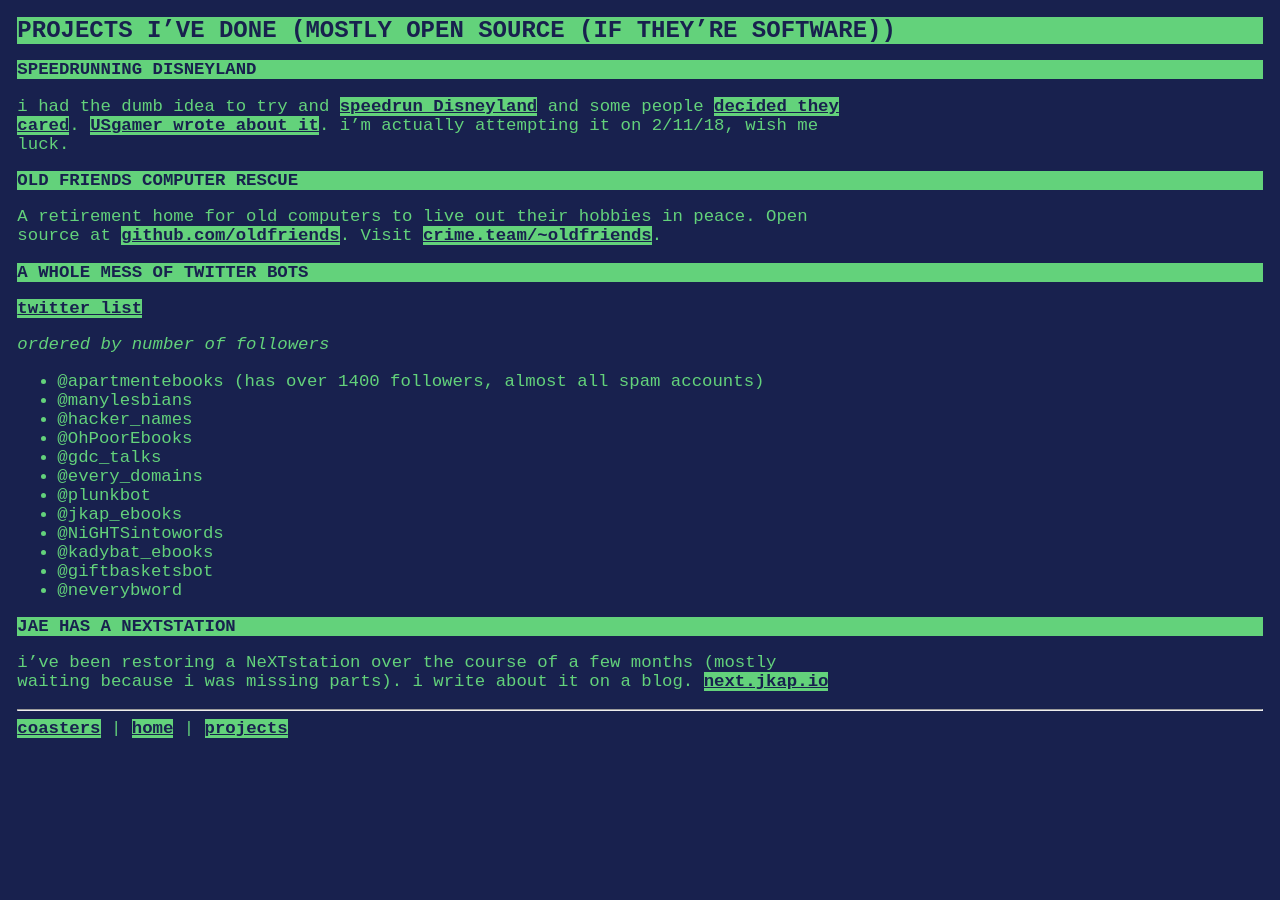
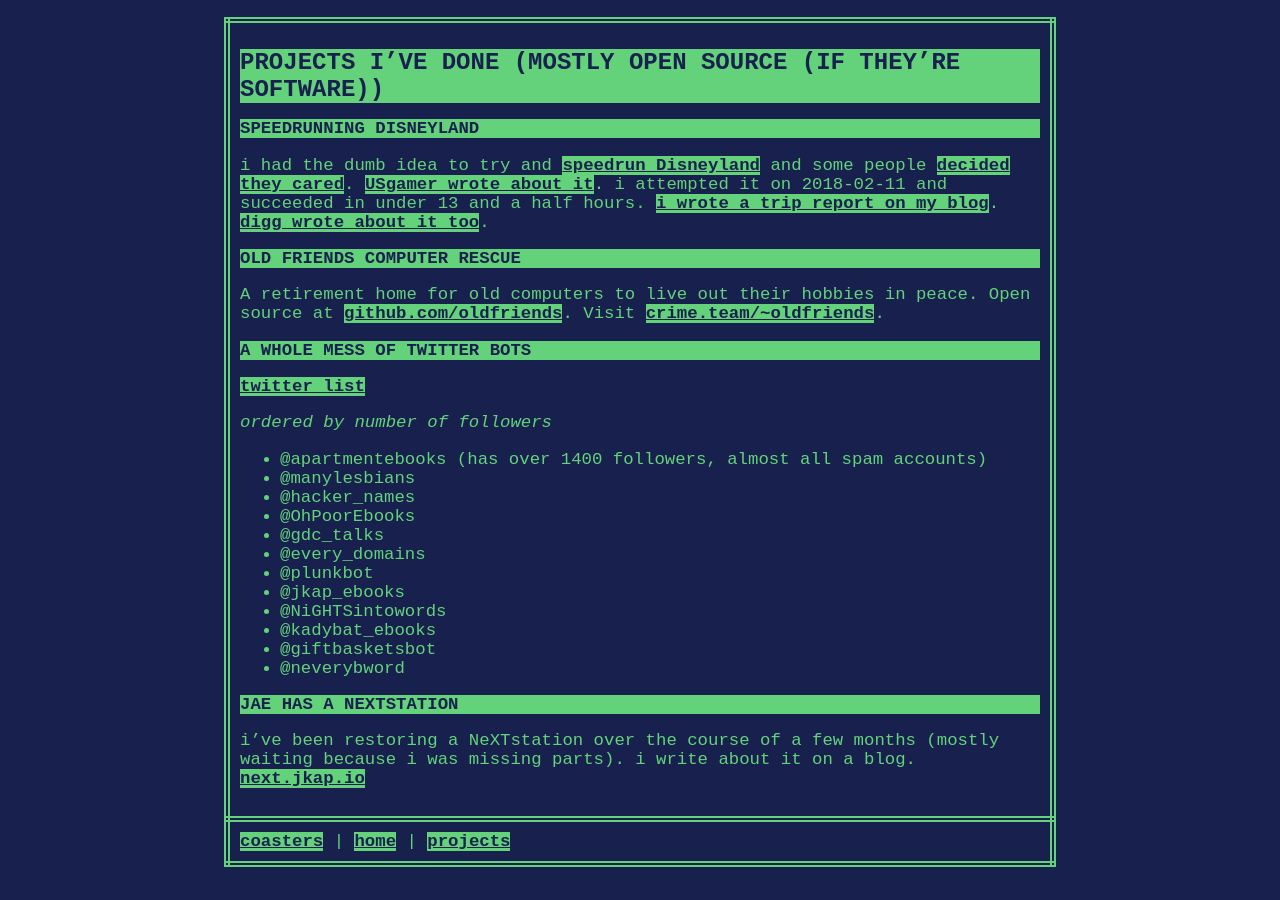
Before and after one commit to jkap/jkap-crimeteam, a Jekyll site: the page built from projects.md, in a window 1280 px wide. Built offline with Jekyll 4.4.1, drawn with Linux system fonts in a browser that asks for light colours.

Commit message:
updated layouts for rest of site

```diff
--- a/_layouts/default-2.html
+++ b/_layouts/default-2.html
@@ -5,18 +5,20 @@
 
 <body>
 
-    <table style="max-width: 80ch; margin: auto;">
+    <table style="max-width: 80ch; width: 100%; margin: auto;">
 
         <tr>
             <td>{{ content }}</td>
         </tr>
+        <tr>
+            <td>
+                {% assign pages = (site.pages | where_exp: "page", "page.hideNav != true") %} {% for page in pages %}
+                <a href="{{ page.url | prepend:site.baseurl }}">{{ page.navTitle }}</a>
+                {% unless forloop.last %} | {% endunless %} {% endfor %}
+            </td>
+        </tr>
 
     </table>
-
-    <hr> {% assign pages = (site.pages | where_exp: "page", "page.hideNav != true") %} {% for page in pages %}
-    <a href="{{ page.url | prepend:site.baseurl }}">{{ page.navTitle }}</a>
-    {% unless forloop.last %} | {% endunless %} {% endfor %}
-
 </body>
 
 </html>
--- a/projects.md
+++ b/projects.md
@@ -8,7 +8,7 @@ navTitle: projects
 
 ## speedrunning Disneyland
 
-i had the dumb idea to try and [speedrun Disneyland](https://blog.jkap.io/2018/01/29/the-dumbest-idea-ive-ever-had-speedrunning-disneyland/) and some people [decided they cared](https://twitter.com/jkap/status/958188434576760833). [USgamer wrote about it](https://www.usgamer.net/articles/meet-the-person-who-is-speedrunning-disneyland). i'm actually attempting it on 2/11/18, wish me luck.
+i had the dumb idea to try and [speedrun Disneyland](https://blog.jkap.io/2018/01/29/the-dumbest-idea-ive-ever-had-speedrunning-disneyland/) and some people [decided they cared](https://twitter.com/jkap/status/958188434576760833). [USgamer wrote about it](https://www.usgamer.net/articles/meet-the-person-who-is-speedrunning-disneyland). i attempted it on 2018-02-11 and succeeded in under 13 and a half hours. [i wrote a trip report on my blog](https://blog.jkap.io/2018/02/14/dldq2018-post-mortem-i-cant-believe-i-actually-did-it/). [digg wrote about it too](https://digg.com/2018/disneyland-speedrun).
 
 ## Old Friends Computer Rescue
 
@@ -18,7 +18,7 @@ A retirement home for old computers to live out their hobbies in peace. Open sou
 
 [twitter list](https://twitter.com/jkap/lists/my-bots)
 
-*ordered by number of followers*
+_ordered by number of followers_
 
 * @apartmentebooks (has over 1400 followers, almost all spam accounts)
 * @manylesbians
```
Also changed, not shown: other parts of projects.md (+1 -1 lines), index.md (+1 -1 lines).
